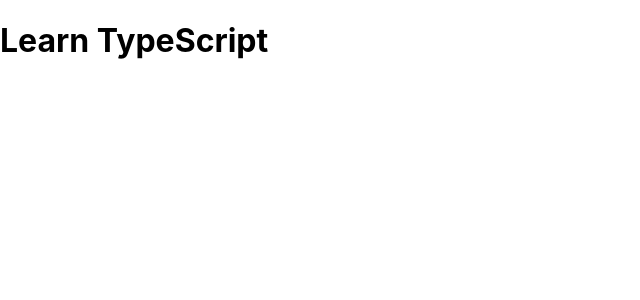
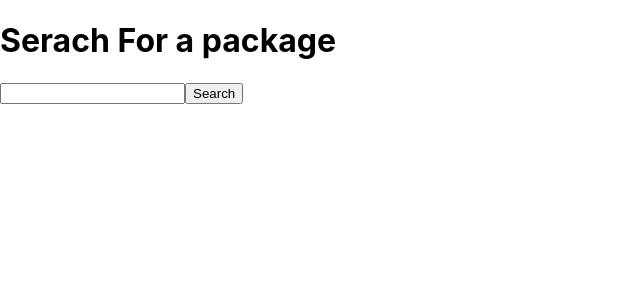
Before and after one commit to CamHaoHa/myLearning-react-typescript, a React (Create React App) app: page / in a window 1280 px wide. Shown: the top 300 px of the page, without its empty margins (0-640 px from the left). Built offline with nearby package versions, Linux system fonts and the light colour scheme.

Commit message:
Add RespositoriesList and Calling an Action creator

```diff
--- a/src/components/App.tsx
+++ b/src/components/App.tsx
@@ -11,3 +11,4 @@ const App = () => {
   </div>
   </Provider>
 }
+export default App
--- a/src/components/RepositoriesList.tsx
+++ b/src/components/RepositoriesList.tsx
@@ -1,12 +1,24 @@
-
+import{useState} from 'react'
+import {useDispatch} from 'react-redux'
+import { actionCreators } from '../state'
 type Props = {}
 
-const RepositoriesList:React.FocusEvent = () => {
+const RepositoriesList:React.FC = () => {
+  const [term, setTerm] = useState('')
+  const dispatch = useDispatch()
+
+  const onSubmit = (e:React.FormEvent<HTMLFormElement>) => {
+    e.preventDefault();
+    dispatch(actionCreators.searchRepositores(term) as any)
+  }
   return (
     <div>
-      <form>
-        <input />
-        <button> Search</button>
+      <form onSubmit = {onSubmit}>
+        <input
+          value={term} onChange ={e=>setTerm(e.target.value)}
+        />
+        <button
+        > Search</button>
       </form>
     </div>
   )
--- a/src/index.tsx
+++ b/src/index.tsx
@@ -1,7 +1,7 @@
 import React from 'react';
 import ReactDOM from 'react-dom/client';
 import './index.css';
-import App from './App';
+import App from './components/App'
 import reportWebVitals from './reportWebVitals';
 
 const root = ReactDOM.createRoot(
```
